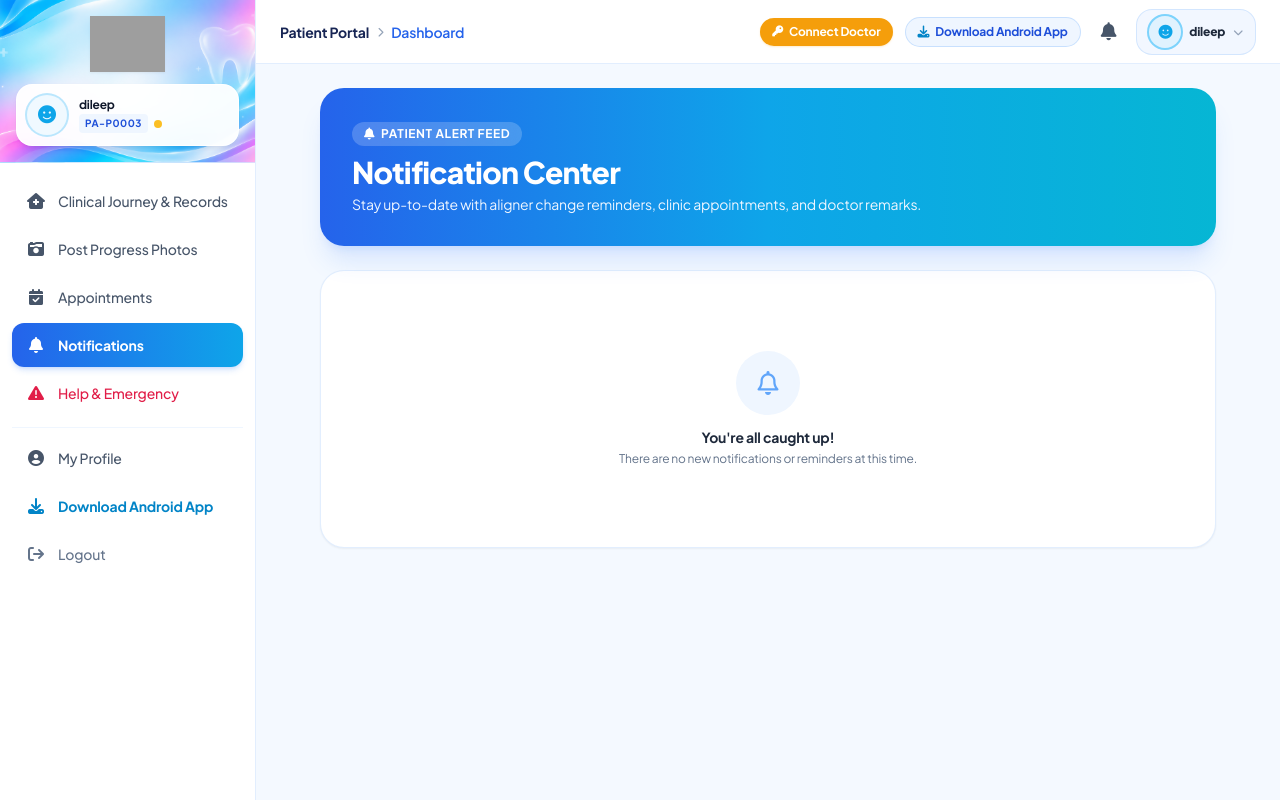
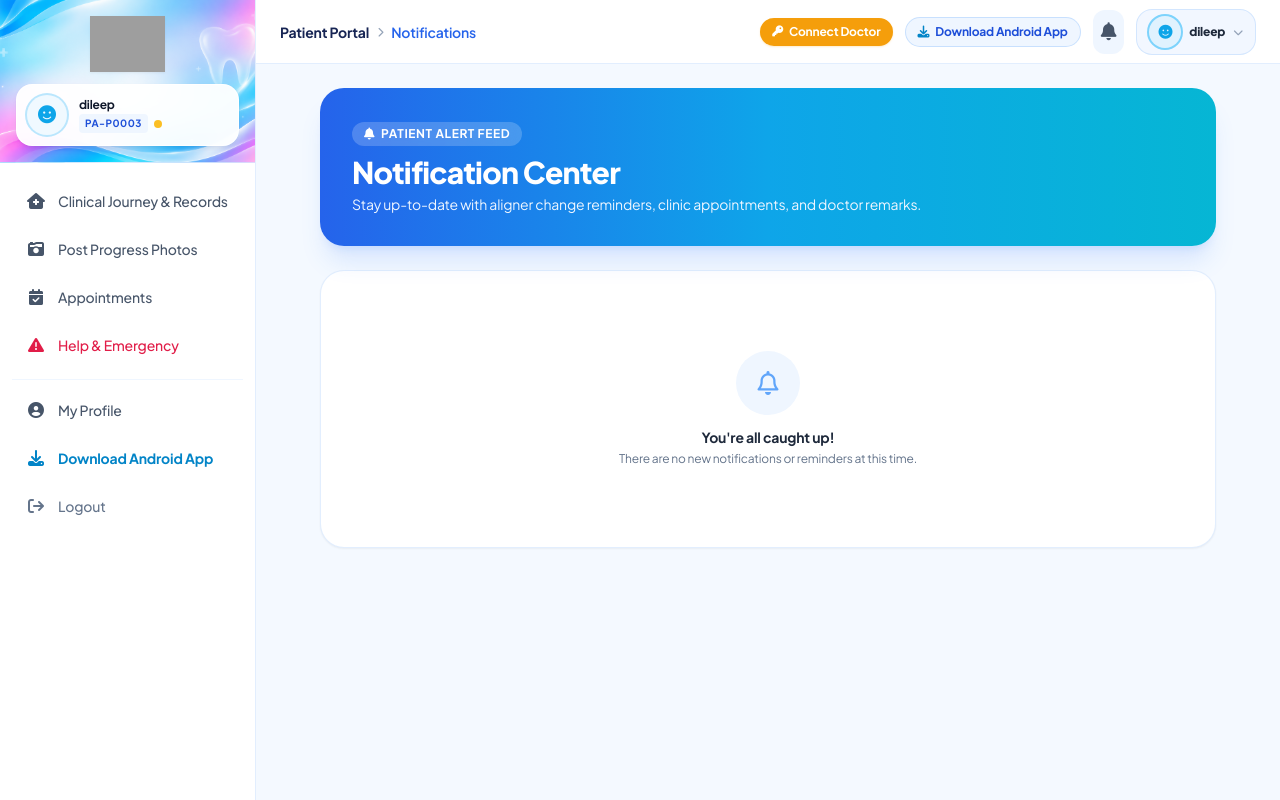
Before and after one commit to devanga2025-cmd/pedo_align, a Django app: page /patient/notifications/ in a window 1280 px wide. Run offline with Django 5.2, Linux system fonts and the light colour scheme; a user stored in the database is signed in; data comes from the database, SQL or seed files in the repository; some libraries are stand-ins or nearby versions; grey boxes are pictures that could not be loaded.

Commit message:
Remove Notifications from patient sidebar and route through top navbar bell icon with unread badge

```diff
--- a/patient/templates/patient/base.html
+++ b/patient/templates/patient/base.html
@@ -119,20 +119,7 @@
                     </div>
                 </a>
 
-                <!-- 6. Notifications -->
-                <a href="{% url 'patient:notifications' %}" class="flex items-center justify-between px-3.5 py-2.5 rounded-xl transition-all {% if request.resolver_match.url_name == 'notifications' %}bg-gradient-to-r from-blue-600 to-sky-500 text-white font-bold shadow-md shadow-blue-500/20{% else %}text-slate-600 hover:bg-blue-50/80 hover:text-blue-900{% endif %}">
-                    <div class="flex items-center gap-3">
-                        <i class="fa-solid fa-bell w-5 text-center text-base"></i>
-                        <span>Notifications</span>
-                    </div>
-                    {% if patient_unread_notifs > 0 %}
-                    <span class="inline-flex items-center justify-center px-2 py-0.5 text-xs font-black text-white bg-rose-500 rounded-full animate-pulse shadow-sm">
-                        {{ patient_unread_notifs }}
-                    </span>
-                    {% endif %}
-                </a>
-
-                <!-- 7. Help & Emergency -->
+                <!-- 4. Help & Emergency -->
                 <a href="{% url 'patient:emergency' %}" class="flex items-center gap-3 px-3.5 py-2.5 rounded-xl transition-all {% if request.resolver_match.url_name == 'emergency' %}bg-gradient-to-r from-rose-500 to-pink-500 text-white font-bold shadow-md shadow-rose-500/20{% else %}text-rose-600 hover:bg-rose-50 hover:text-rose-700{% endif %}">
                     <i class="fa-solid fa-triangle-exclamation w-5 text-center text-base"></i>
                     <span>Help & Emergency</span>
@@ -209,11 +196,13 @@
                         <span class="hidden sm:inline">Download Android App</span>
                     </a>
 
-                    <!-- Notifications Bell Shortcut -->
-                    <a href="{% url 'patient:notifications' %}" class="relative p-2 rounded-xl text-slate-600 hover:bg-blue-50 transition" title="Notifications">
+                    <!-- Notifications Bell Direct Link to Notifications Page -->
+                    <a href="{% url 'patient:notifications' %}"
+                       class="relative p-2 rounded-xl text-slate-600 hover:bg-blue-50 hover:text-blue-600 transition-all {% if 'notification' in request.resolver_match.url_name %}bg-blue-50 text-blue-600 font-bold{% endif %}"
+                       title="View Notifications">
                         <i class="fa-solid fa-bell text-lg"></i>
                         {% if patient_unread_notifs > 0 %}
-                        <span class="absolute -top-1 -right-1 min-w-[18px] h-[18px] px-1 bg-rose-600 text-white text-[10px] font-black rounded-full flex items-center justify-center ring-2 ring-white shadow-xs">
+                        <span class="absolute -top-1 -right-1 min-w-[18px] h-[18px] px-1 bg-rose-600 text-white text-[10px] font-black rounded-full flex items-center justify-center ring-2 ring-white shadow-xs animate-pulse">
                             {% if patient_unread_notifs > 99 %}99+{% else %}{{ patient_unread_notifs }}{% endif %}
                         </span>
                         {% endif %}
--- a/patient/templates/patient/notifications.html
+++ b/patient/templates/patient/notifications.html
@@ -3,6 +3,7 @@
 
 {% block title %}Notifications - PEDO ALIGN{% endblock %}
 {% block page_title %}Notifications{% endblock %}
+{% block breadcrumb %}Notifications{% endblock %}
 
 {% block content %}
 <div class="max-w-4xl mx-auto space-y-6">
```
